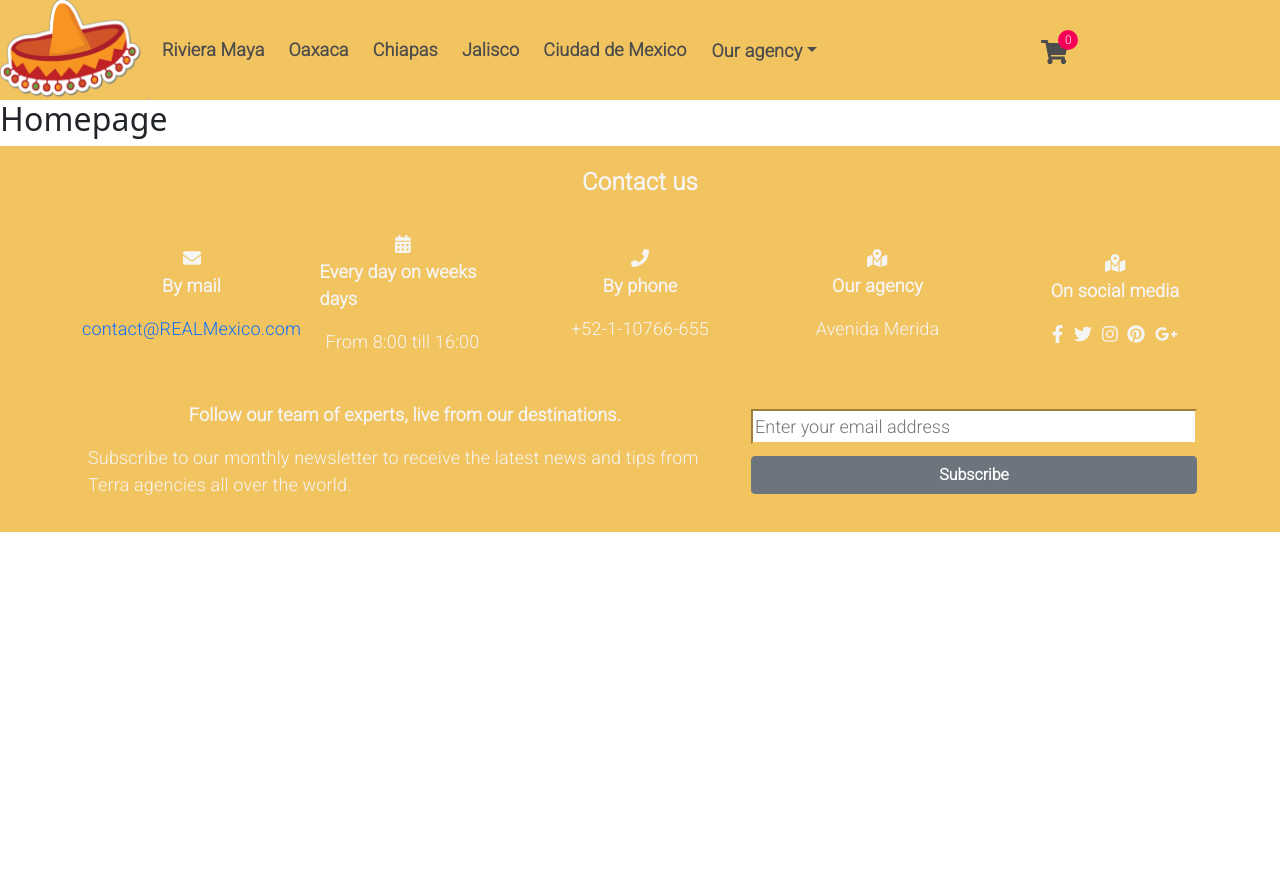
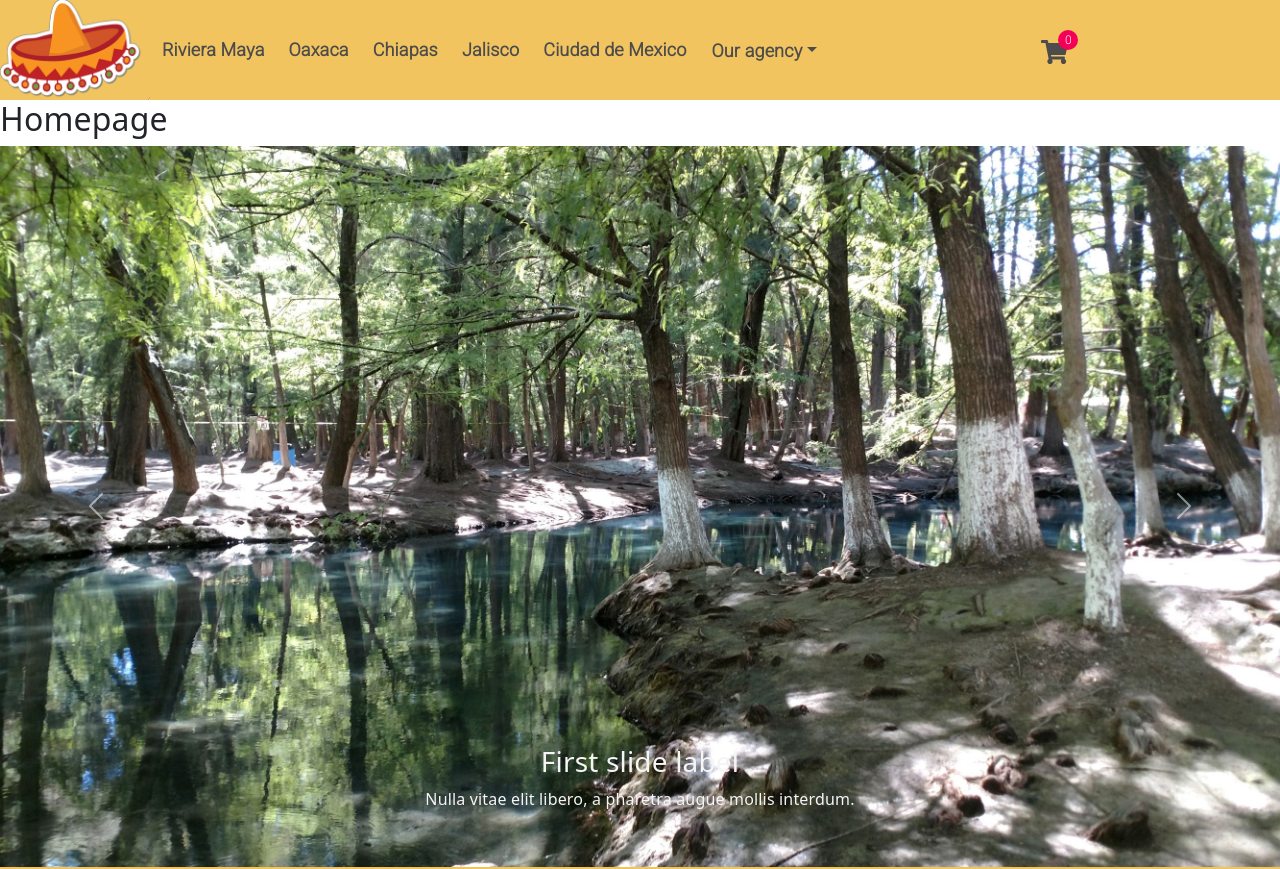
Before and after one commit to mwladyka126/REALMexico, a React (Create React App) app: page / in a window 1280 px wide. Shown: the top 869 px of the page. Before the commit the page ends 800 px from the top, so only its background shows below. Built offline with nearby package versions, Linux system fonts and the light colour scheme.

Commit message:
add carousel

```diff
--- a/package.json
+++ b/package.json
@@ -51,6 +51,7 @@
     "node-sass": "^4.14.1",
     "npm-run-all": "^4.1.5",
     "react": "^16.12.0",
+    "react-bootstrap": "^1.6.0",
     "react-dom": "^16.12.0",
     "react-redux": "^7.1.3",
     "react-router-dom": "^5.1.2",
--- /dev/null
+++ b/src/components/common/Carousel/Carousel.js
@@ -0,0 +1,83 @@
+import React, { useState } from "react";
+import PropTypes from "prop-types";
+
+import Carousel from "react-bootstrap/Carousel";
+import "bootstrap/dist/css/bootstrap.min.css";
+
+import clsx from "clsx";
+
+// import { connect } from 'react-redux';
+// import { reduxSelector, reduxActionCreator } from '../../../redux/exampleRedux.js';
+
+import styles from "./Carousel.module.scss";
+
+const Component = ({ className, children }) => {
+  const [index, setIndex] = useState(0);
+
+  const handleSelect = (selectedIndex, e) => {
+    setIndex(selectedIndex);
+  };
+
+  return (
+    <div className={clsx(className, styles.root)}>
+      <Carousel activeIndex={index} onSelect={handleSelect}>
+        <Carousel.Item className={styles.carousel__image}>
+          <img
+            className="d-block w-100"
+            src="images/offers/Huasteca4.jpg"
+            alt="First slide"
+          />
+          <Carousel.Caption className={styles.carousel__description}>
+            <h3>First slide label</h3>
+            <p>Nulla vitae elit libero, a pharetra augue mollis interdum.</p>
+          </Carousel.Caption>
+        </Carousel.Item>
+        <Carousel.Item className={styles.carousel__image}>
+          <img
+            className="d-block w-100"
+            src="images/offers/Huasteca1.jpg"
+            alt="Second slide"
+          />
+          <Carousel.Caption className={styles.carousel__description}>
+            <h3>Second slide label</h3>
+            <p>Lorem ipsum dolor sit amet, consectetur adipiscing elit.</p>
+          </Carousel.Caption>
+        </Carousel.Item>
+        <Carousel.Item className={styles.carousel__image}>
+          <img
+            className="d-block w-100"
+            src="images/offers/Huasteca2.jpg"
+            alt="Third slide"
+          />
+          <Carousel.Caption className={styles.carousel__description}>
+            <h3>Third slide label</h3>
+            <p>
+              Praesent commodo cursus magna, vel scelerisque nisl consectetur.
+            </p>
+          </Carousel.Caption>
+        </Carousel.Item>
+      </Carousel>
+    </div>
+  );
+};
+
+Component.propTypes = {
+  children: PropTypes.node,
+  className: PropTypes.string,
+};
+
+// const mapStateToProps = state => ({
+//   someProp: reduxSelector(state),
+// });
+
+// const mapDispatchToProps = dispatch => ({
+//   someAction: arg => dispatch(reduxActionCreator(arg)),
+// });
+
+// const Container = connect(mapStateToProps, mapDispatchToProps)(Component);
+
+export {
+  Component as Carousel,
+  // Container as Carousel,
+  Component as CarouselComponent,
+};
--- /dev/null
+++ b/src/components/common/Carousel/Carousel.module.scss
@@ -0,0 +1,9 @@
+@import "../../../styles/settings.scss";
+
+.root {
+  .carousel__image {
+  }
+  .carousel__description {
+    color: $color-text-light;
+  }
+}
--- a/src/components/layout/Footer/Footer.module.scss
+++ b/src/components/layout/Footer/Footer.module.scss
@@ -47,13 +47,14 @@
         &__col {
           @include wrapper;
           flex-direction: column;
+          align-items: flex-start;
           > p:first-child {
             font-weight: bold;
           }
           .input {
             height: 35px;
-            border-color: $color-background-color;
-            margin: 0 5px;
+            border: none;
+            border-radius: 5%;
             width: 100%;
           }
           .button {
--- a/src/components/views/Homepage/Homepage.js
+++ b/src/components/views/Homepage/Homepage.js
@@ -1,16 +1,19 @@
-import React from 'react';
-import PropTypes from 'prop-types';
+import React from "react";
+import PropTypes from "prop-types";
+import { Carousel } from "../../common/Carousel/Carousel";
 
-import clsx from 'clsx';
+import clsx from "clsx";
 
 // import { connect } from 'react-redux';
 // import { reduxSelector, reduxActionCreator } from '../../../redux/exampleRedux.js';
 
-import styles from './Homepage.module.scss';
+import styles from "./Homepage.module.scss";
 
-const Component = ({className, children}) => (
+const Component = ({ className, children }) => (
   <div className={clsx(className, styles.root)}>
     <h2>Homepage</h2>
+    <Carousel />
+
     {children}
   </div>
 );
```
Also changed, not shown: 2 other files (tests, documents, lock files or other folders).
